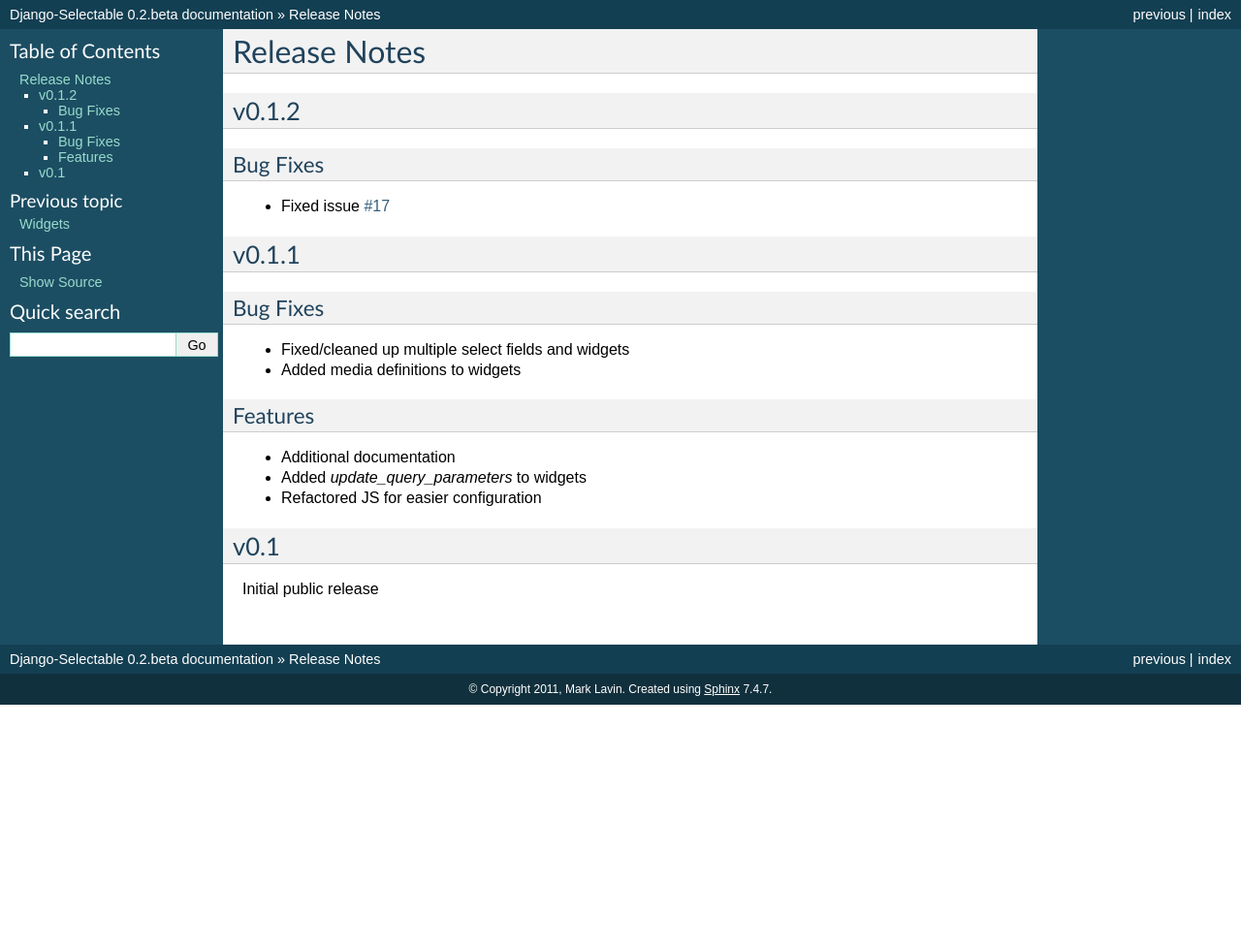
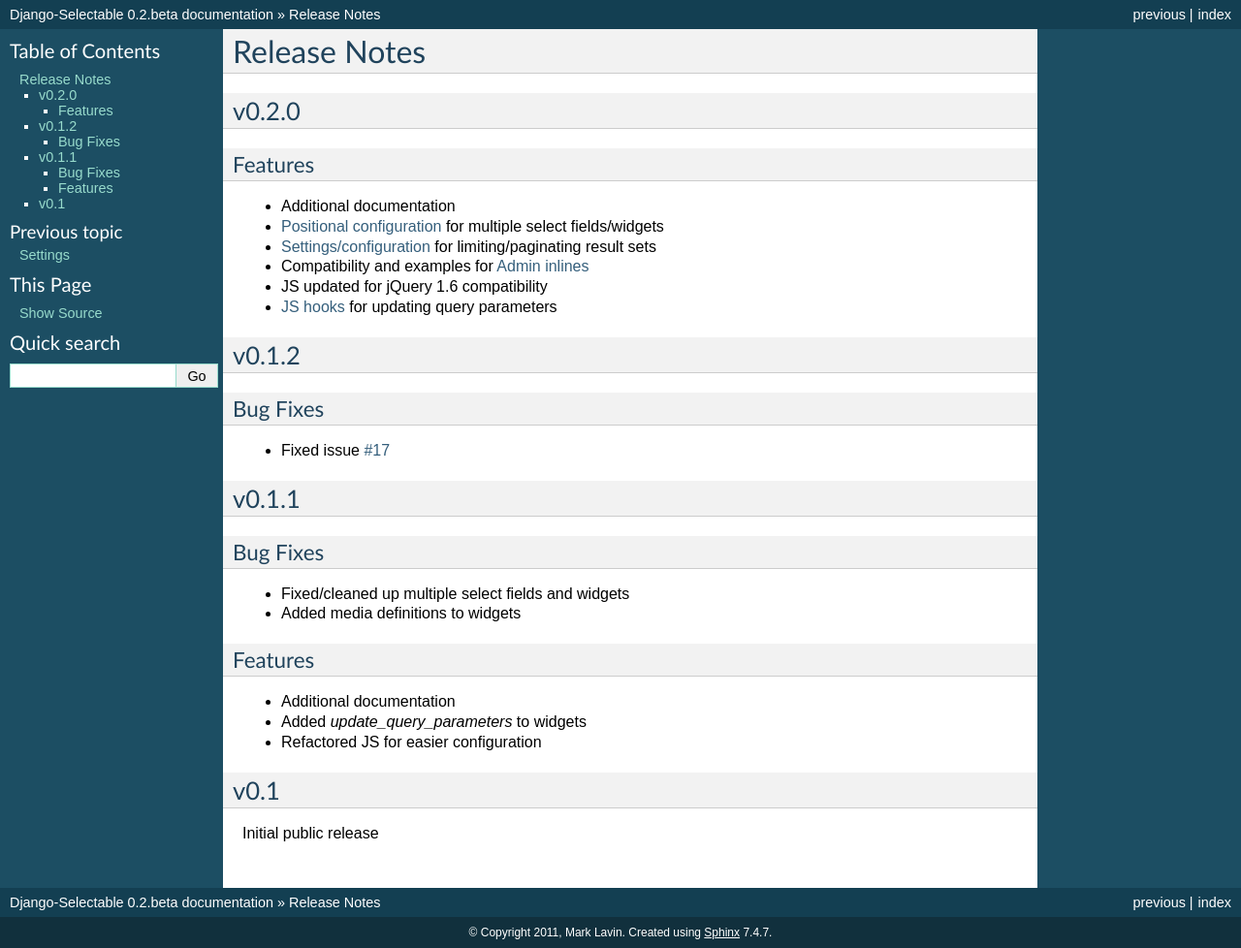
Before and after one commit to mlavin/django-selectable, a Sphinx documentation site: the page built from docs/releases.rst, in a window 1280 px wide. Shown: the whole page at 97% size. Built offline with Sphinx 7.4.7, drawn with Linux system fonts in a browser that asks for light colours; before the commit the page ends 900 px from its top, so only the background shows below that.

Commit message:
Document updates for latest functionality. Fixes #5.

```diff
--- a/docs/admin.rst
+++ b/docs/admin.rst
@@ -31,6 +31,8 @@
 See the example project for the full template example.
 
 
+.. _admin-basic-example:
+
 Basic Example
 --------------------------------------
 
@@ -56,6 +58,8 @@
 items you'll see these steps are not necessary.
 
 
+.. _admin-inline-example:
+
 Inline Example
 --------------------------------------
 
--- a/docs/index.rst
+++ b/docs/index.rst
@@ -12,6 +12,7 @@
     admin
     fields
     widgets
+    settings
     releases
 
 
--- a/docs/releases.rst
+++ b/docs/releases.rst
@@ -1,5 +1,19 @@
 Release Notes
 ==================
+
+v0.2.0
+--------------------------------------
+
+Features
+_________________
+
+- Additional documentation
+- :ref:`Positional configuration <AutoCompleteSelectMultipleWidget>` for multiple select fields/widgets
+- :ref:`Settings/configuration <SELECTABLE_MAX_LIMIT>` for limiting/paginating result sets
+- Compatibility and examples for :ref:`Admin inlines <admin-inline-example>`
+- JS updated for jQuery 1.6 compatibility
+- :ref:`JS hooks <client-side-parameters>` for updating query parameters
+
 
 v0.1.2
 --------------------------------------
```
Also changed, not shown: docs/lookups.rst (+16 -3 lines), docs/parameters.rst (+14 -0 lines), docs/settings.rst (added, +24 -0 lines).
